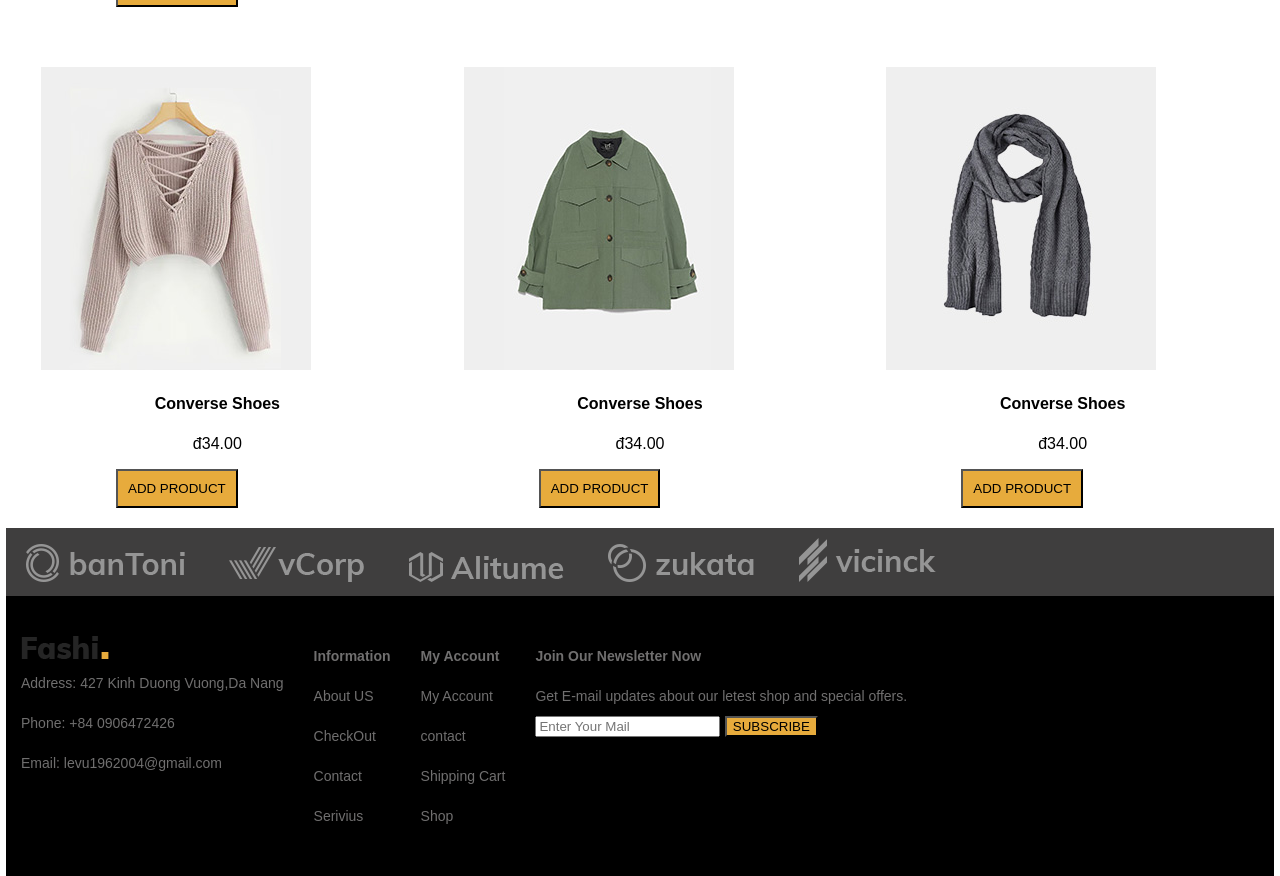
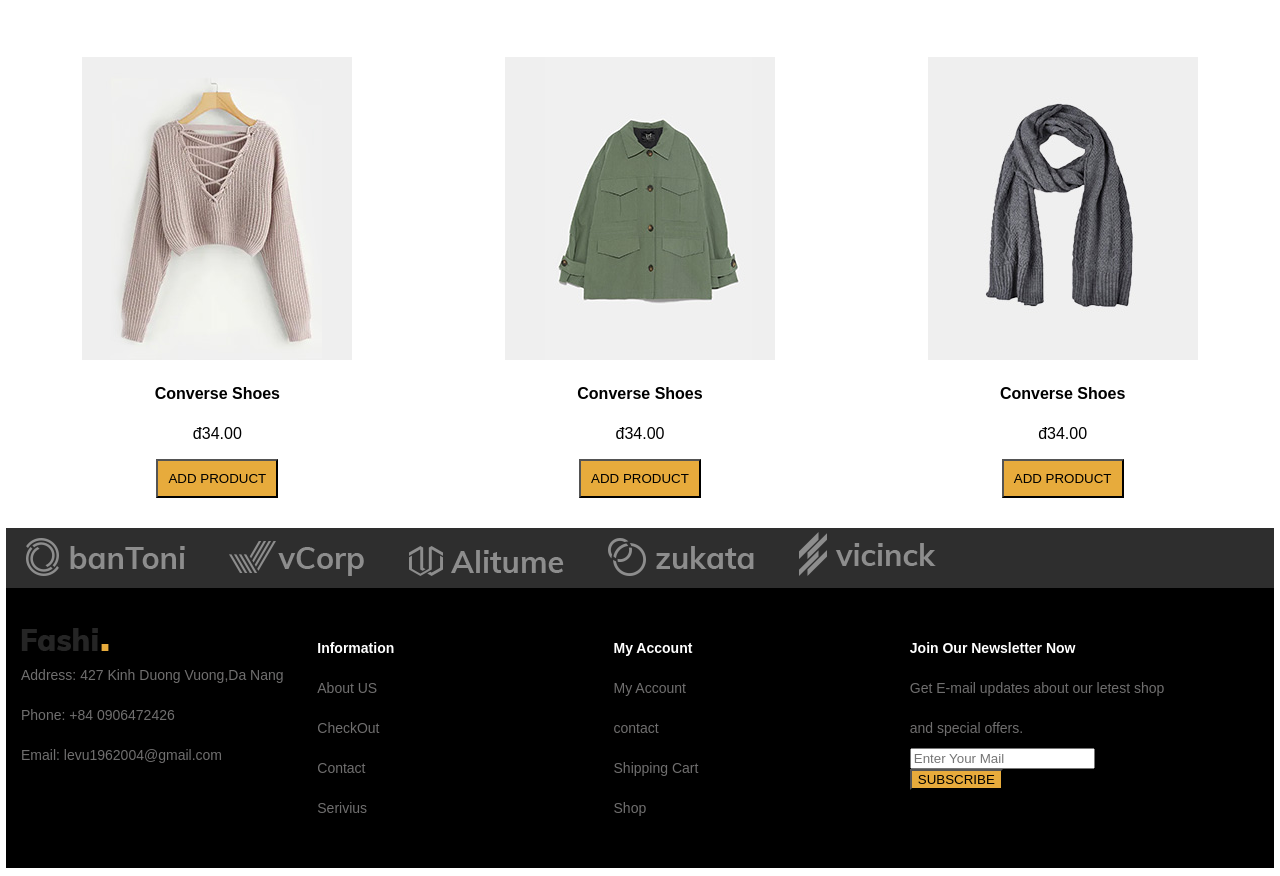
Before and after one commit to vutran22004023/SHOP, a plain HTML site: page index.html in a window 1280 px wide. Shown: the part 1246-2122 px from the top of the page. Drawn offline with Linux system fonts and the light colour scheme.

Commit message:
hoanthanh

```diff
--- a/font/style.css
+++ b/font/style.css
@@ -20,7 +20,13 @@ html,body {
 
 /* begin header top */
 .containers {
-    display: flex;
+    display: inline-flex;
+    border: 0.1px solid #c7c4c4e6;
+    font-size: 15px;
+    height: 30px;
+    text-align: center;
+    width: 100%;
+
 }
 
 .ht-between {
@@ -29,30 +35,27 @@ html,body {
 }
 
 .ht-left,.ht-between,.nation,.individual {
-    border: 0.1px solid #c7c4c4e6;
-    padding-right: 5px;
-    font-size: 15px;
-    height: 30px;
+    border-right: 0.1px solid #c7c4c4e6;
+    font-size: 12px;
     text-align: center;
-    padding-top: 10px;
-    width: 33.33333%;
+    padding: 7px 10px;
 }
 
 .ht-left {
-    width: 300px;
+    width: 20%;
 }
 
 .ht-between {
-    width: 600px;
+    width: 60%;
 
 }
 .nation {
-    width: 150px;
+    width: 10%;
 
 }
 .individual {
     justify-content: space-between;
-    width: 100px;
+    width: 10%;
 }
 
 /* End header top */
@@ -177,11 +180,6 @@ button {
 
 /* begin begin product list */
 
-#content .product-img {
-    margin-left: 35px;
-    margin-right: auto;
-}
-
 #content .product-list {
     margin-top: 60px;
 }
@@ -189,14 +187,13 @@ button {
 #content .product-item {
     float: left;
     width: 33.33333%;
-}
-#content .product-name {
     text-align: center;
+
 }
 
 .product-item .Add-product {
-    margin-left: 110px;
     padding: 10px;
+    text-align: center;
 }
 .product-item .Add-product:hover {
     background-color: rgb(233, 61, 61);
@@ -206,17 +203,16 @@ button {
 
 /* begin begin footer */
 #footer .trademark-logo {
-    background-color: #3f3e3e;
+    background-color: #2e2e2e;
     display: inline-block;
     width: 100%;
-    margin-top: 20px;
+    margin-top: 30px;
+    height: 60px;
 }
 
 #footer .logo {
-    padding: 10px 20px;
+    padding: 4px 20px;
 }
-
-
 
 #footer .footer-information {
     background-color: #000;
@@ -224,6 +220,7 @@ button {
     height: 200px;
     padding: 40px 0 40px 0;
     width: 100%;
+    margin-top: 0;
 }
 
 #footer .information-item p, #footer .information-item h4{
@@ -232,9 +229,29 @@ button {
     font-size: 14px;
     line-height: 40px;
 }
-
+#footer .information-item h4 {
+    color: #fff;
+}
 #footer .information-font {
     float: left;
     padding: 0 15px;
 }
-/* end begin footer */
+
+#footer .information-font-1 {
+    width: 21%;
+}
+
+#footer .information-font-2 {
+    width: 21%;
+}
+
+#footer .information-font-3 {
+    width: 21%;
+}
+
+#footer .information-font-4 {
+    width: 21%;
+}
+
+
+ /* end begin footer */
--- a/index.html
+++ b/index.html
@@ -6,7 +6,7 @@
     <meta name="viewport" content="width=device-width, initial-scale=1.0">
     <title>WEB </title>
     <link rel="stylesheet" href="./font/style.css">
-    <link rel="stylesheet" href="/font/fontawesome-free-6.4.0-web/fontawesome-free-6.4.0-web/css/all.min.css">
+    <link rel="stylesheet" href="./font/fontawesome-free-6.4.0-web/fontawesome-free-6.4.0-web/css/all.min.css">
 </head>
 <body>
         <!-- begin header -->
@@ -191,23 +191,23 @@
         <footer id = "footer">
             <div class="footer-trademark">
                 <div class="trademark-logo">
-                    <img src="/font/img/logo-carousel/logo-1.png" alt="" class="logo">
-                    <img src="/font/img/logo-carousel/logo-2.png" alt="" class="logo">
-                    <img src="/font/img/logo-carousel/logo-3.png" alt="" class="logo">
-                    <img src="/font/img/logo-carousel/logo-4.png" alt="" class="logo">
-                    <img src="/font/img/logo-carousel/logo-5.png" alt="" class="logo">
+                    <img src="./font/img/logo-carousel/logo-1.png" alt="" class="logo">
+                    <img src="./font/img/logo-carousel/logo-2.png" alt="" class="logo">
+                    <img src="./font/img/logo-carousel/logo-3.png" alt="" class="logo">
+                    <img src="./font/img/logo-carousel/logo-4.png" alt="" class="logo">
+                    <img src="./font/img/logo-carousel/logo-5.png" alt="" class="logo">
                 </div>
 
                 <div class="footer-information">
                     <div class="information-item">
-                        <div class="information-font">
+                        <div class="information-font information-font-1">
                             <img class="logo1" src="/font/img/logo.png" alt="">
                             <p >Address: 427 Kinh Duong Vuong,Da Nang </p>
                             <p>Phone: +84 0906472426</p>
                             <p>Email: levu1962004@gmail.com</p>
                         </div>
 
-                        <div class="information-font">
+                        <div class="information-font information-font-2">
                             <h4>Information</h4>
                             <p>About US</p>
                             <P>CheckOut</P>
@@ -215,7 +215,7 @@
                             <p>Serivius</p>
                         </div>
 
-                        <div class="information-font">
+                        <div class="information-font information-font-3">
                             <h4>My Account</h4>
                             <p>My Account</p>
                             <P>contact</P>
@@ -223,7 +223,7 @@
                             <p>Shop</p>
                         </div>
 
-                        <div class="information-font">
+                        <div class="information-font information-font-4">
                             <h4>Join Our Newsletter Now</h4>
                             <p>Get E-mail updates about our letest shop and special offers.</p>
                             <input type="text" placeholder="Enter Your Mail">
```
